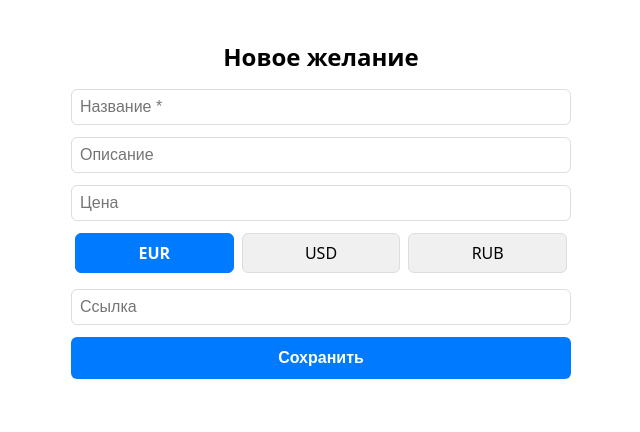
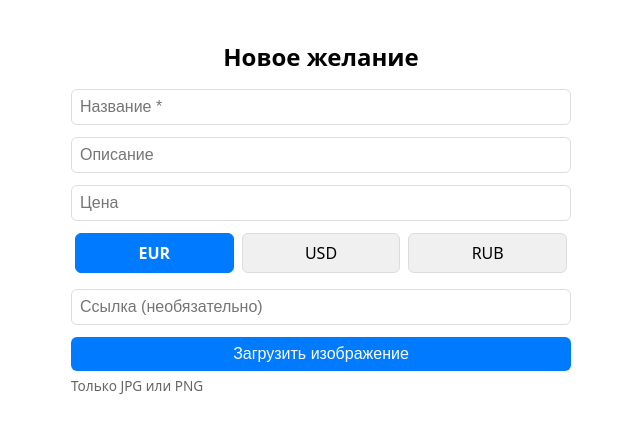
Before and after one commit to pavelkozlov/wishBot_webApp, a Vue app: page / in a window 1280 px wide. Shown: the top 432 px of the page, without its empty margins (319-959 px from the left). Built offline with nearby package versions, Linux system fonts and the light colour scheme.

Commit message:
feat: add image upload functionality and preview in App.vue

```diff
--- a/src/App.vue
+++ b/src/App.vue
@@ -1,14 +1,17 @@
 <script setup>
-import { ref, watch } from 'vue'
+import {onMounted, ref, watch} from 'vue'
 
 const name = ref('')
 const description = ref('')
 const price = ref('')
 const currency = ref('EUR')
 const link = ref('')
+const image = ref('')
+const previewUrl = ref('')
+const fileInput = ref(null)
+
 const error = ref('')
 
-// Убираем ошибку при вводе в поле "Название"
 watch(name, (value) => {
   if (value.trim()) {
     error.value = ''
@@ -18,6 +21,30 @@ watch(name, (value) => {
 function setCurrency(value) {
   currency.value = value
 }
+
+function handleImageUpload(event) {
+  const file = event.target.files[0]
+  if (!file) return
+
+  const reader = new FileReader()
+
+  reader.onload = () => {
+    image.value = reader.result
+    previewUrl.value = reader.result
+  }
+
+  reader.readAsDataURL(file)
+}
+
+
+onMounted(() => {
+  if (window.Telegram?.WebApp) {
+    Telegram.WebApp.ready()
+    Telegram.WebApp.MainButton.setText("Отправить")
+    Telegram.WebApp.MainButton.onClick(sendToTelegram)
+    Telegram.WebApp.MainButton.show()
+  }
+})
 
 function sendToTelegram() {
   if (!name.value.trim()) {
@@ -31,17 +58,10 @@ function sendToTelegram() {
     price: parseInt(price.value, 10) || 0,
     currency: currency.value,
     link: link.value.trim(),
+    image: image.value,
   }
 
-  console.log('Отправка:', message)
-
-  if (window.Telegram && Telegram.WebApp) {
-    Telegram.WebApp.ready()
-    Telegram.WebApp.sendData(JSON.stringify(message))
-    Telegram.WebApp.close() // Закрываем WebApp после отправки
-  } else {
-    console.warn('Telegram API недоступен')
-  }
+  Telegram.WebApp.sendData(JSON.stringify(message))
 }
 </script>
 
@@ -66,9 +86,21 @@ function sendToTelegram() {
       </span>
     </div>
 
-    <input v-model="link" placeholder="Ссылка" />
+    <input v-model="link" placeholder="Ссылка (необязательно)" />
 
-    <button @click="sendToTelegram">Сохранить</button>
+    <div class="image-upload">
+      <button class="upload-btn" @click="$refs.fileInput.click()">Загрузить изображение</button>
+      <span class="file-note">Только JPG или PNG</span>
+      <input
+          ref="fileInput"
+          type="file"
+          @change="handleImageUpload"
+          accept="image/jpeg,image/png"
+          style="display: none"
+      />
+    </div>
+
+    <img v-if="previewUrl" :src="previewUrl" alt="Превью" class="preview" />
   </div>
 </template>
 
@@ -127,6 +159,34 @@ input {
   border-color: #007aff;
 }
 
+.image-upload {
+  display: flex;
+  flex-direction: column;
+  align-items: flex-start;
+  margin-bottom: 1rem;
+}
+
+.upload-btn {
+  padding: 0.5rem 1rem;
+  background: #007aff;
+  color: white;
+  border: none;
+  border-radius: 6px;
+  cursor: pointer;
+  font-size: 1rem;
+  font-weight: 500;
+  margin-bottom: 0.3rem;
+}
+
+.upload-btn:hover {
+  background: #005bbb;
+}
+
+.file-note {
+  font-size: 0.85rem;
+  color: #666;
+}
+
 button {
   width: 100%;
   padding: 0.75rem;
```
